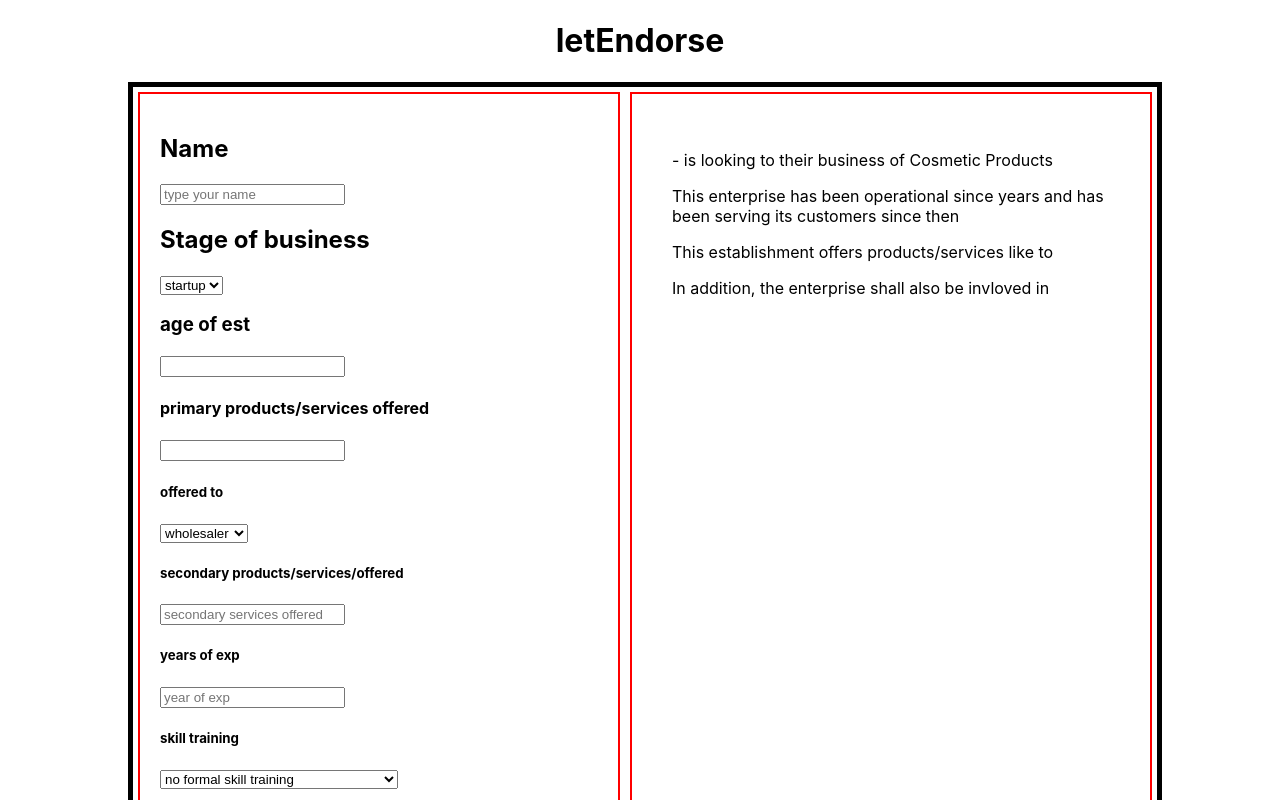
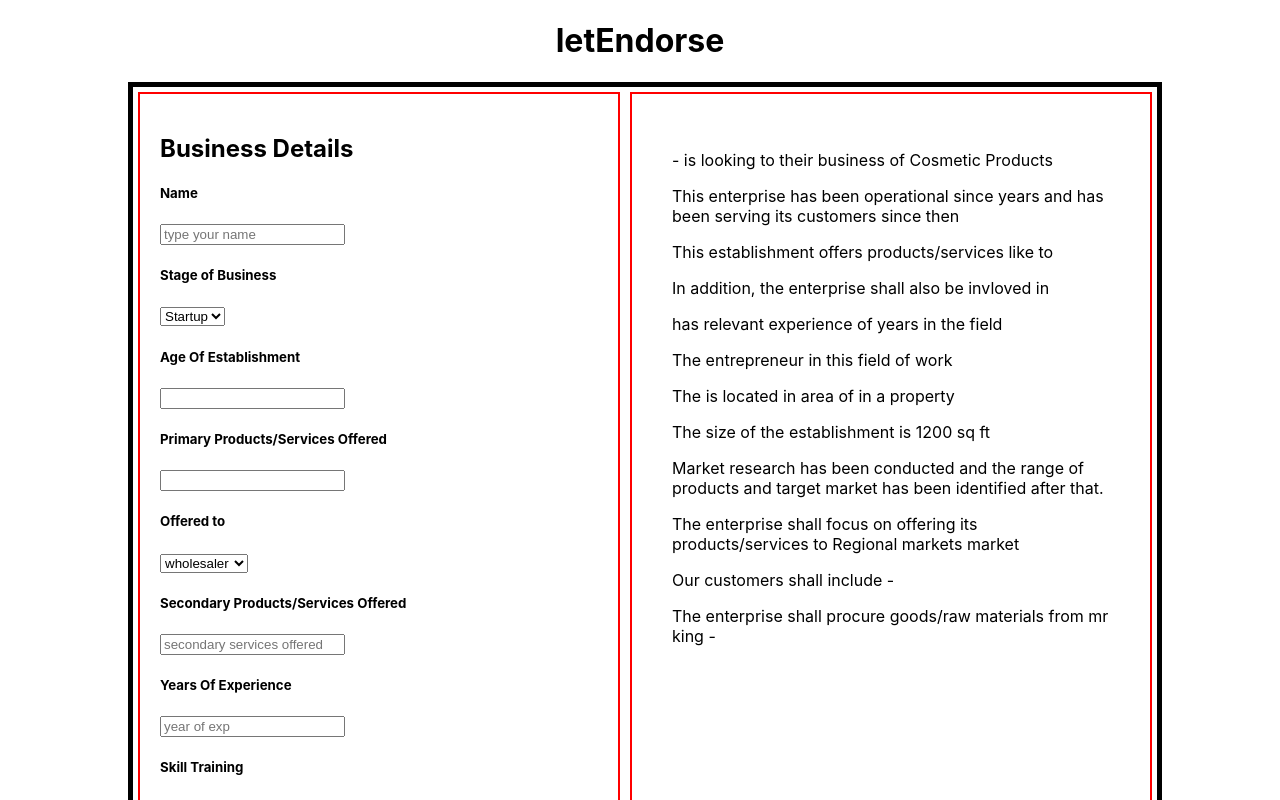
Before and after one commit to yash-ga/letEndorse, a React (Create React App) app in the folder letendorse/: page / in a window 1280 px wide. Shown: the top 800 px of the page. Built offline with nearby package versions, Linux system fonts and the light colour scheme.

Commit message:
all fields added

```diff
--- a/letendorse/src/components/Form.jsx
+++ b/letendorse/src/components/Form.jsx
@@ -24,35 +24,37 @@ export const Form=()=>
     return(
         <div id="cont">
             <article className="left">
-            <h1>Name</h1>
+                <h1>Business Details</h1>
+            <h5>Name</h5>
             <input type="text" placeholder="type your name" onChange={getName} />
-             <h2>Stage of business</h2>
+             <h5>Stage of Business</h5>
             <select name="" id="#"
             onChange={(e)=>{setIdea(e.target.value)}}>
-                <option value="startup">startup</option>
-                <option value="scale">scale</option>
+                <option value="Startup">Startup</option>
+                <option value="Scale">Scale</option>
             </select>
-            <h3>age of est</h3>
+            <h5>Age Of Establishment</h5>
             <input type="text" id="age" onChange={(e)=>{setAge(e.target.value)}} />
-            <h4>primary products/services offered</h4>
+            <h5>Primary Products/Services Offered</h5>
             <input type="text"  onChange={(e)=>{setProduct(e.target.value)}}/>
-            <h5>offered to</h5>
+            <h5>Offered to</h5>
             <select name="" id="" onChange={(e)=>{setOffer(e.target.value)}}>
                 <option value="wholesaler">wholesaler</option>
                 <option value="distributors">distributors</option>
-                <option value="rilerseta">retailer</option>
+                <option value="retailer">retailer</option>
                 <option value="consumer">consumer</option>
             </select>
-            <h5>secondary products/services/offered</h5>
+            <h5>Secondary Products/Services Offered</h5>
             <input type="text" placeholder="secondary services offered" onChange={(e)=>{setSecondary(e.target.value)}} />
-            <h5>years of exp</h5>
+            <h5>Years Of Experience</h5>
             <input type="text" placeholder="year of exp" onChange={(e)=>{setYears(e.target.value)}} name="" id="" />
-             <h5>skill training</h5>
+             <h5>Skill Training</h5>
              <select name="" id="" onChange={(e)=>{setTraining(e.target.value)}}>
                  <option value="no formal skill training">no formal skill training</option>
                  <option value="has formal sill training and certificate">has formal sill training and certificate</option>
              </select>
-             <h5>name of area</h5>
+             <h1>Location Details</h1>
+             <h5>Name Of Area</h5>
              <input type="text" placeholder="name of area"
               onChange={(e)=>{setArea(e.target.value)}} name="" id="" />
               <h5>Locality of Business</h5>
@@ -68,6 +70,7 @@ export const Form=()=>
               <h5>Establishment Area</h5>
               <input type="text" placeholder="Establishment area"
               onChange={(e)=>{setEst(e.target.value)}}/>
+              <h1> Market Details</h1>
                 <h5>Market Research</h5>
                 <select  onChange={(e)=>{setMarket(e.market.value)}} name="" id="">
                     <option value="Not Conducted">Not Conducted</option>
@@ -88,19 +91,21 @@ export const Form=()=>
             <p>{name}- is looking to {idea} their business of Cosmetic Products</p>
 
             <p>This enterprise has been operational since {age} years and has been serving its customers since then</p>
-            <p>This establishment offers products/services like {product} to</p>
-            <p>In addition, the enterprise shall also be invloved in {offer}</p>
-            <p>{secondary}</p>
-            <p>{years}</p>
-            <p>{training}</p>
-            <p>{area}</p>
-            <p>{locality}</p>
-            <p>{ownership}</p>
-            <p>{est}</p>
-            <p>{market}</p>
-            <p>{PrimaryMarket}</p>
-            <p>{customers}</p>
-            <p>{suppliers}</p>
+            <p>This establishment offers products/services like {product} to {offer}</p>
+            <p>In addition, the enterprise shall also be invloved in {secondary}</p>
+
+            <p>{name} has relevant experience of {years} years in the field</p>
+            <p>{training}The entrepreneur {training} in this field of work</p>
+            <p>The  {area} is located in area of {locality} in a {ownership} property</p>
+
+
+            <p>The size of the establishment is 1200 {est} sq ft</p>
+
+
+            <p>{market} Market research has been conducted and the range of products and target market has been identified after that.</p>
+            <p>The enterprise shall focus on offering its products/services to Regional markets {PrimaryMarket} market</p>
+            <p>Our customers shall include -{customers}</p>
+            <p>The enterprise shall procure goods/raw materials from mr king -{suppliers}</p>
             </article>
         </div>
 
```
